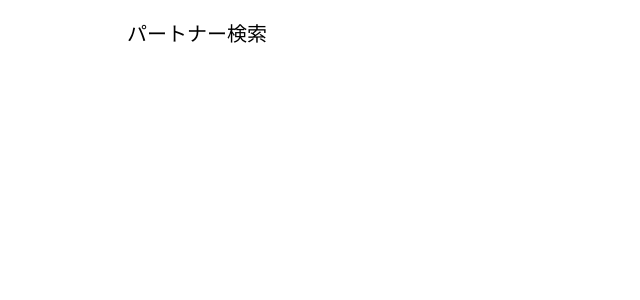
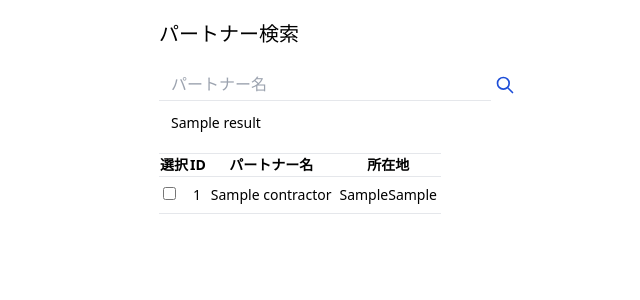
Before and after one commit to hayamakazuyuki/emani-pro, a Flask app: template flask-sf/app/templates/contract/contractor-search.html in a window 1280 px wide. Shown: the top 300 px of the page, without its empty margins (301-941 px from the left). Run offline with Flask 2, Linux system fonts and the light colour scheme; tables that the repository leaves empty hold one stand-in row (values such as "Sample post"); the template is opened without the code that fills it: values that come from a table or form of the project are taken from there, most other values are stand-ins (such as "Sample title", 1, 10 or a date in 2020).

Commit message:
added: contract register

```diff
--- a/flask-sf/app/contract/models.py
+++ b/flask-sf/app/contract/models.py
@@ -1,6 +1,6 @@
 from sqlalchemy import func
 from ..extentions import db, admin
-from flask_admin.contrib.sqla import ModelView
+# from flask_admin.contrib.sqla import ModelView
 
 
 # class ContractType(db.Model):
@@ -13,10 +13,10 @@ class Contract(db.Model):
     customer_id = db.Column(db.Integer, nullable=False)
     shop_id = db.Column(db.Integer, nullable=False)
     contractor_id = db.Column(db.Integer, nullable=False)
-    contract_type = db.Column(db.String(4), nullable=False)
+    contract_type = db.Column(db.Integer, nullable=False)
     effective_date = db.Column(db.DateTime, nullable=False)
     terminate_date = db.Column(db.DateTime, nullable=True)
-    auto_extention = db.Column(db.Integer, nullable=True)
+    auto_extension = db.Column(db.Integer, nullable=True)
     is_terminated = db.Column(db.Integer, nullable=True)
     registered_by = db.Column(db.Integer, nullable=False)
     registered_at = db.Column(db.DateTime, default=func.now())
--- a/flask-sf/app/static/js/contract-register.js
+++ b/flask-sf/app/static/js/contract-register.js
@@ -1,3 +1,31 @@
-function openContractorSearch(url, name) {
-    window.open(url, name, 'width=350, height=350')
+const openContractorSearch = (url, name) => {
+    window.open(url, name, 'width=400, height=350')
 }
+
+const selectContractor = () => {
+
+    if(!window.opener || window.opener.closed) {
+        window.close();
+        return false;
+    } else {
+
+        // grab the checkboxes in the document;
+        const checkbox = document.querySelectorAll('input[type="checkbox"]');
+
+        for (let i=0; i<checkbox.length; i++) {
+            if (checkbox[i].checked) {
+
+                // get selected contractor's ID and name;
+                contractor_id = checkbox[i].value;
+                contractor_name = document.getElementsByName("contractor_name")[i].innerHTML
+
+                // set values to the parent window;
+                window.opener.document.getElementById("contractor_id").value = contractor_id;
+                window.opener.document.getElementById("contractor_name").textContent = contractor_name;
+
+                // close the window;
+                window.close();
+            }
+        }
+    }
+}
--- a/flask-sf/app/templates/contract/contractor-search.html
+++ b/flask-sf/app/templates/contract/contractor-search.html
@@ -11,10 +11,51 @@
     <title>パートナー検索</title>
 </head>
 <body>
-    <div class="container max-w-md px-3 mx-auto">
+    <div class="container max-w-sm px-3 mx-auto">
         <h1 class="text-xl my-5">パートナー検索</h1>
         <form name="contract_search" action="/contract/contractor_search" method="POST">
+            <div class="flex">
+            <input type="search" placeholder="パートナー名" name="q" class="w-full border-b py-1 px-3" required>
+            <button type="submit" class="mx-1">
+                <svg xmlns="http://www.w3.org/2000/svg" class="h-5 w-5 text-blue-700" fill="none" viewBox="0 0 24 24" stroke="currentColor">
+                    <path stroke-linecap="round" stroke-linejoin="round" stroke-width="2" d="M21 21l-6-6m2-5a7 7 0 11-14 0 7 7 0 0114 0z" />
+                </svg>
+            </button>
+            </div>
+        </form>
+
+        {% if result %}
+        <p class="my-3 text-sm px-3">{{ result }}</p>
+        {% endif %}
+
+        {% if contractors %}
+        <table class="table table-sm my-5 text-sm">
+        <thead>
+            <tr class="border-t border-b">
+                <th>選択</th>
+                <th>ID</th>
+                <th>パートナー名</th>
+                <th>所在地</th>
+            </tr>
+        </thead>
+        <tbody>
+        {% for contractor in contractors %}
+        <tr class="border-b">
+            <td class="px-1 py-2">
+                <input type="checkbox" name="selected" value="{{ contractor.id }}" onchange="selectContractor();">
+            </td>
+            <td class="px-1 py-2">{{ contractor.id }}</td>
+            <td class="px-1 py-2" name="contractor_name">{{ contractor.name }}</td>
+            <td class="px-1 py-2">{{ contractor.prefecture }}{{ contractor.city }}</td>
+        </tr>
+        {% endfor %}
+        </tbody>
+    </table>
+    {% endif %}
 
     </div>
+    <!-- javascript -->
+    <script type="text/javascript" src="{{ url_for('static', filename='js/contract-register.js') }}"></script>
+
 </body>
 </html>
```
Also changed, not shown: flask-sf/app/contract/forms.py (+4 -4 lines), flask-sf/app/contract/views.py (+20 -2 lines), flask-sf/app/templates/contract/register.html (+6 -5 lines).
